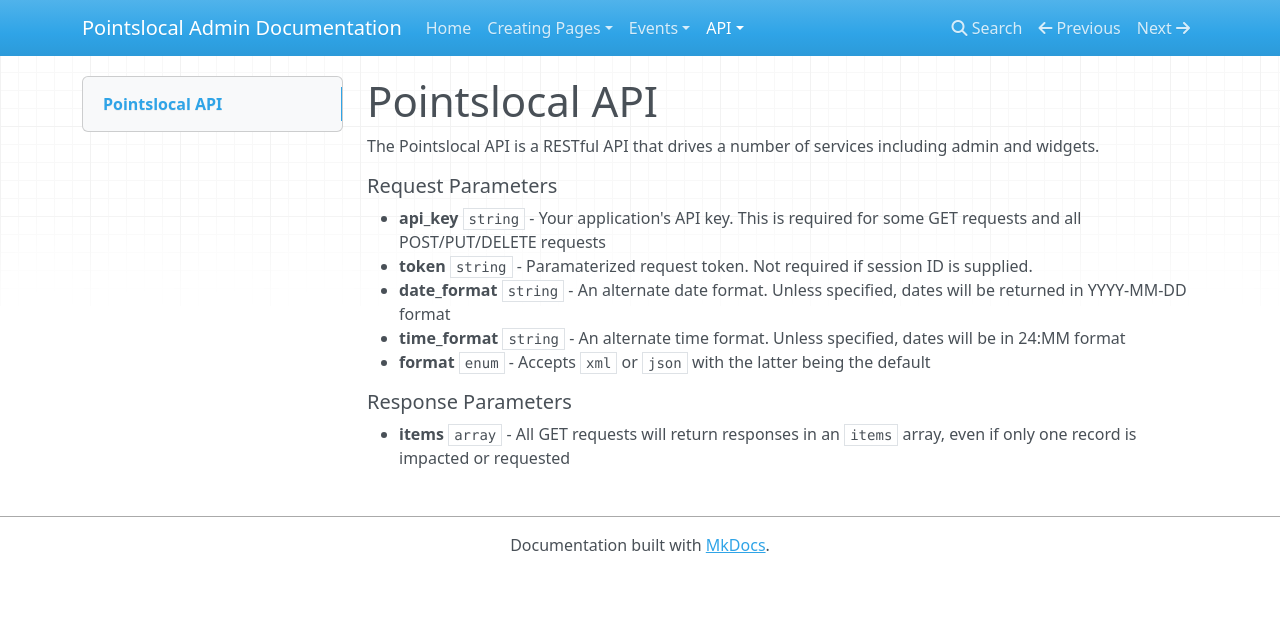
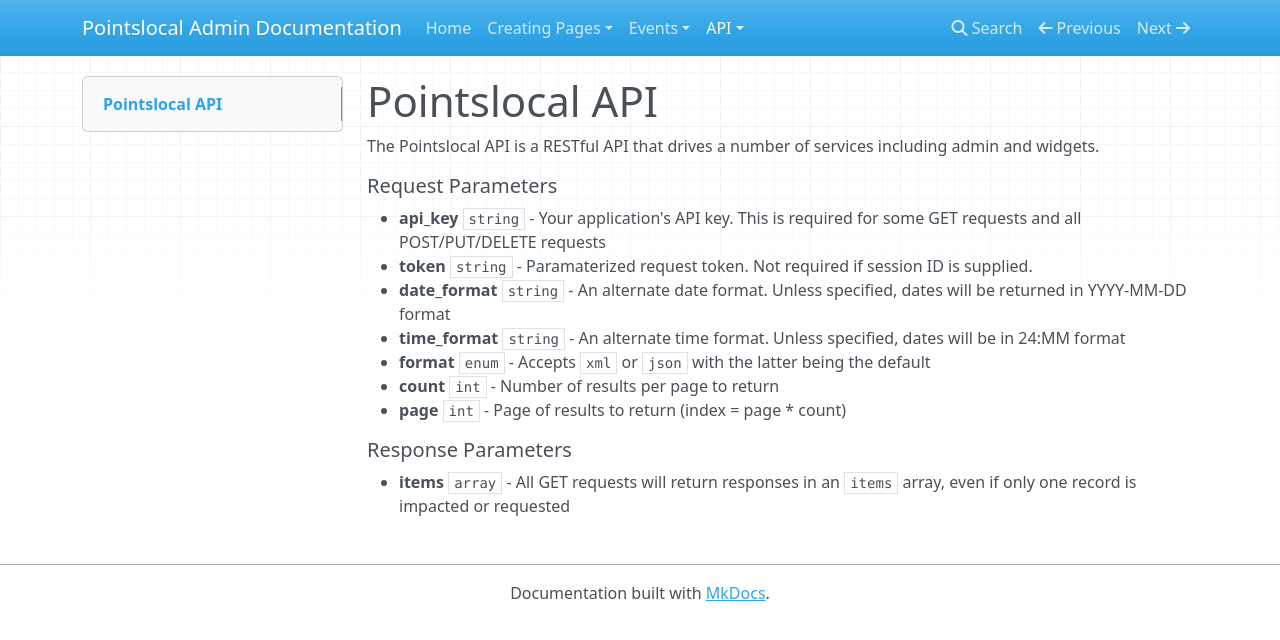
Before and after one commit to pointslocal/admin-docs, an MkDocs documentation site: the page built from docs/api.md, in a window 1280 px wide. Shown: the top 640 px of the page. Built offline with MkDocs 1.6.1, drawn with Linux system fonts in a browser that asks for light colours; nearby versions of some CDN libraries; old or Windows-style settings are respelled for this version of MkDocs.

Commit message:
Adds missing global request parameters

````diff
--- a/docs/api.md
+++ b/docs/api.md
@@ -8,6 +8,8 @@
 - **date_format** ```string``` - An alternate date format.  Unless specified, dates will be returned in YYYY-MM-DD format
 - **time_format** ```string``` - An alternate time format.  Unless specified, dates will be in 24:MM format
 - **format** ```enum``` - Accepts ```xml``` or ```json``` with the latter being the default
+- **count** ```int``` - Number of results per page to return
+- **page** ```int``` - Page of results to return (index = page * count)
 
 ##### Response Parameters
 - **items** ```array``` - All GET requests will return responses in an ```items``` array, even if only one record is impacted or requested
--- a/mkdocs.yml
+++ b/mkdocs.yml
@@ -10,7 +10,7 @@
   - Other Content Types:
       - Sports: sports_exports.md
 - API:
-  - api.md
+  - The API: api.md
   - Events:
     - /api/v1/events: api_events_events.md
     - /api/v1/venues: api_events_venues.md
````
